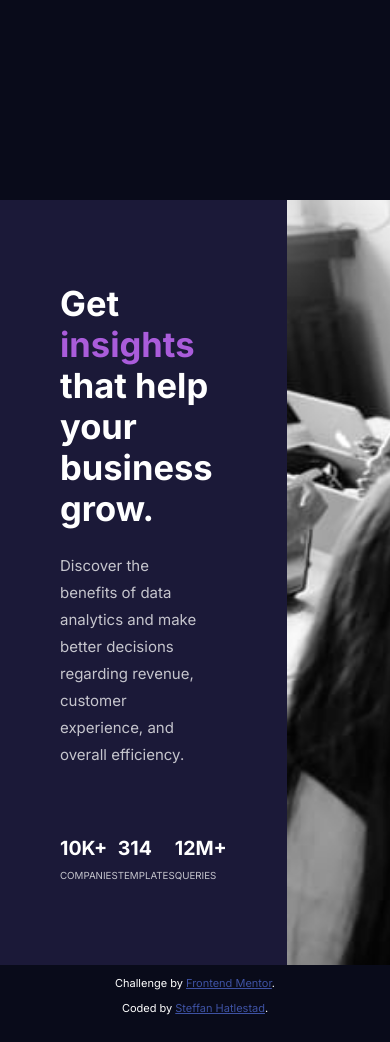
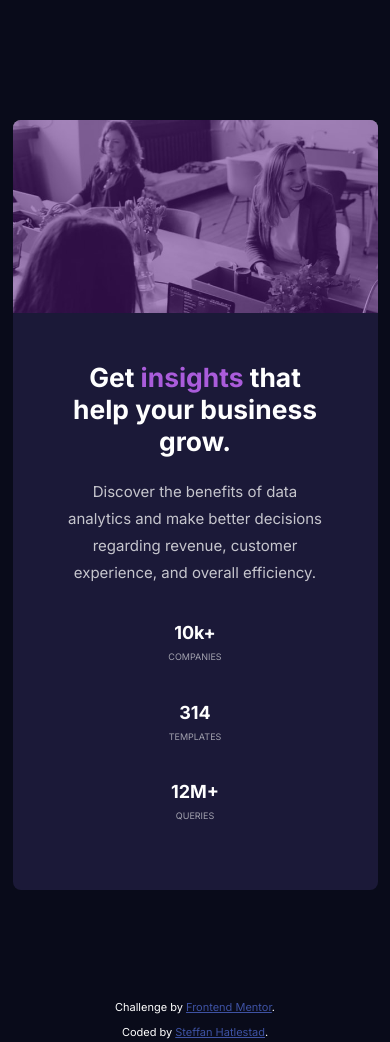
Before and after one commit to befflus/stats-preview-card-component, a plain HTML site: page index.html in a window 390 px wide. Drawn offline with Linux system fonts and the light colour scheme.

Commit message:
Mobile and Desktop V1

```diff
--- a/index.html
+++ b/index.html
@@ -15,22 +15,23 @@
   </style>
 </head>
 <body>
-  <div class="content">
-    <div class="stat-content">
+  <main class="content">
+    <section class="stat-content">
       <h1>Get <span class="softviolet-text">insights</span> that help your business grow.</h1>
       <p class="light-text">Discover the benefits of data analytics and make better decisions regarding revenue, customer experience, and overall efficiency.</p>
         <div class="stats">
-          <p>10k+ <br><span class="small-text-stats light-text">companies</span></p>
-          <p>314 <br><span class="small-text-stats light-text"> templates</span></p>
-          <p>12m+ <br><span class="small-text-stats light-text">queries</span></p>
+          <p>10k+ <br><span class="small-text-stats light-text">COMPANIES</span></p>
+          <p>314 <br><span class="small-text-stats light-text">TEMPLATES</span></p>
+          <p>12M+ <br><span class="small-text-stats light-text">QUERIES</span></p>
         </div>
-      </div>
-    <div class="image-content">
-    </div>
-  </div>
-  <div class="attribution">
-    <p>Challenge by <a href="https://www.frontendmentor.io?ref=challenge" target="_blank">Frontend Mentor</a>.</p>
+    </section>
+    <aside class="image-content">
+      <div class="overlay"></div>
+    </aside>
+  </main>
+  <footer class="attribution">
+    <p>Challenge by <a href="https://www.frontendmentor.io?ref=challenge" target="_blank">Frontend Mentor</a>.
     <p>Coded by <a href="#">Steffan Hatlestad</a>.</p>
-  </div>
+    </footer>
 </body>
 </html>
--- a/style.css
+++ b/style.css
@@ -1,7 +1,7 @@
 @import url("https://fonts.googleapis.com/css2?family=Inter:wght@400;700&family=Lexend+Deca&display=swap");
 
 :root {
-  font-size: 15px;
+  font-size: 12px;
 
   /* ### Primary Colors */
   --VeryDarkBlue: hsl(233, 47%, 7%); /* main background */
@@ -22,18 +22,18 @@ body {
   min-height: 100vh;
   box-sizing: border-box;
   padding: 0;
-  margin: 0;
+  margin-top: 5em;
 }
 
 h1 {
-  font-size: 2.3em;
+  font-size: 2.2em;
+  margin-top: 0px;
 }
 
 /* Div for text and Image */
 
 .content {
   margin: auto;
-  margin-top: 200px;
   max-width: 1090px;
   display: grid;
   grid-template-columns: 1fr 1fr;
@@ -42,7 +42,10 @@ h1 {
 /* Div for the text and paragraphs for the stats*/
 .stat-content {
   background-color: var(--DarkDesaturatedBlue);
-  padding: 4em;
+  padding: 8em;
+  padding-bottom: 3em;
+  border-top-left-radius:8px;
+  border-bottom-left-radius: 8px;
 
 }
 
@@ -50,21 +53,24 @@ h1 {
   color: var(--SoftViolet);
 }
 p.light-text {
+  font-size: 1.1em;
   margin-right: 2em;
+  color: var(--SlightlyTransparentWhite)
 }
 .light-text {
-  color: var(--SlightlyTransparentWhite);
+  color: var(--SlightTranspWhiteStats);
   line-height: 1.8em;
 }
 /* Paragraphs containing the stats */
 .stats {
-  display: grid;
+  display: flex;
+  justify-content: space-between;
   grid-template-columns: 1fr 1fr 1fr;
   font-weight: 700;
-  font-size: 1.3em;
-  text-transform: uppercase;
+  font-size: 1.5em;
   color: var(--White);
-  margin-top: 2.5em;
+  margin-top: 2em;
+  margin-right: 2em;
 }
 
 .small-text-stats {
@@ -72,8 +78,65 @@ p.light-text {
     font-size: 0.5em;
 }
 
+.overlay {
+  border-top-right-radius:8px;
+  border-bottom-right-radius: 8px;
+  height: 100%;
+  width: 100%;
+  background-color: rgba(87, 24, 129, 0.51);
+}
+
 .image-content {
+  border-bottom-right-radius: 8px;
+  border-top-right-radius:8px;
   background-image: url(./images/image-header-desktop.jpg);
   background-repeat: no-repeat;
   background-size: cover;
 }
+
+.attribution {
+  margin-top: 10em;
+}
+
+@media only screen and (min-width: 0px) and (max-width: 1024px){
+
+  .content {
+    max-width: 365px;
+    display: grid;
+    grid-template-columns: 1fr;
+    grid-template-rows: 1fr 3fr;
+}
+
+.image-content {
+  border-top-left-radius: 8px;
+  border-bottom-right-radius: 0px;
+  background-image: url(./images/image-header-mobile.jpg);
+  background-size: cover;
+  order: 1;
+}
+
+.overlay {
+  border-top-left-radius: 8px;
+  border-bottom-right-radius: 0px;
+}
+.stat-content {
+  order: 2;
+  padding: 4em;
+  text-align: center;
+  border-bottom-right-radius: 8px;
+  border-top-left-radius: 0px;
+ }
+
+.stats {
+  align-items: center;
+  flex-direction: column;
+  margin-right: 0px;
+  margin-top: 1em;
+}
+
+p.light-text {
+  text-align: center;
+  margin-right: 0px;
+  font-size: 1.25em;
+}
+}
```
